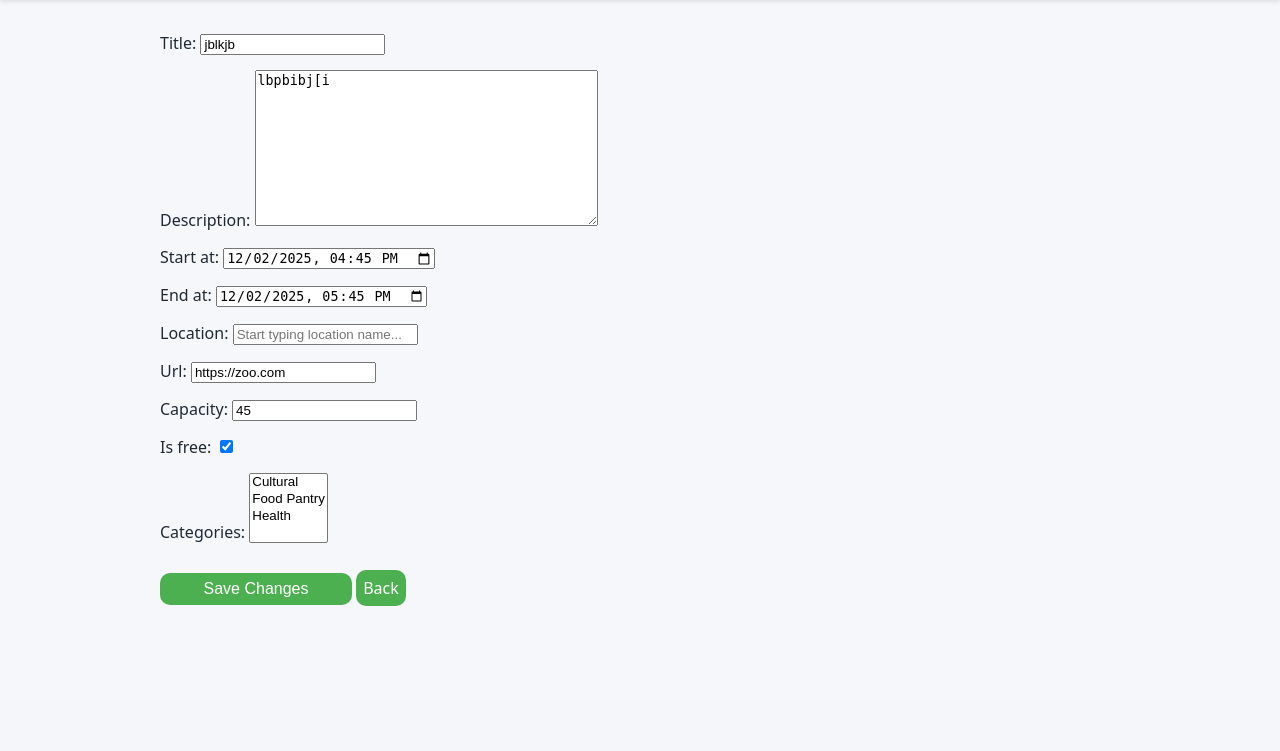
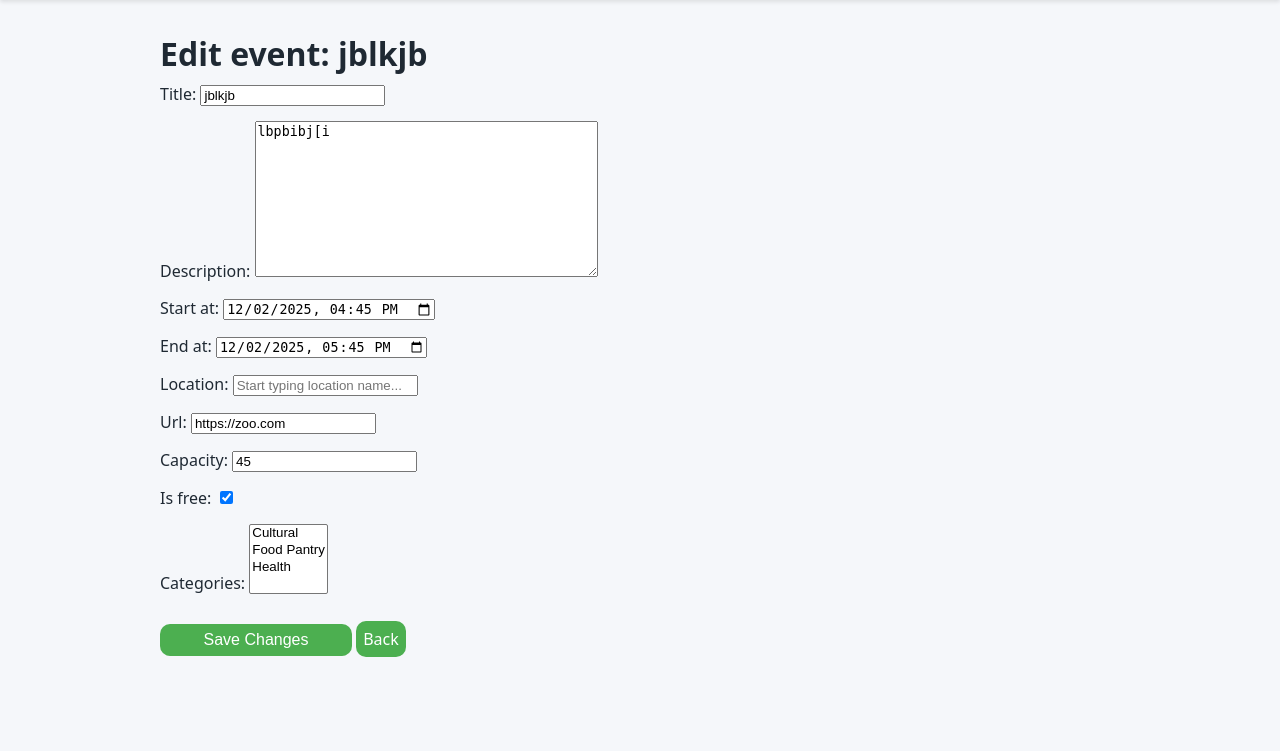
Before and after one commit to LaurelleS/ResourceFinderOmaha, a Django app: page /viewevent/8/ in a window 1280 px wide. Shown: the part 108-859 px from the top of the page. Before the commit the page ends 714 px from the top, so only its background shows below. Run offline with Django 4.2, Linux system fonts and the light colour scheme; data comes from the database, SQL or seed files in the repository.

Commit message:
fixed event editing, no duplication,

```diff
--- a/ResourceFinderOmaha/events/templates/viewEvent.html
+++ b/ResourceFinderOmaha/events/templates/viewEvent.html
@@ -1,14 +1,26 @@
 {% extends "base.html" %}
 
-{% block title %}Event • ResourceFinderOmaha{% endblock %}
+{% block title %}
+  {% if event %}
+    Edit Event • ResourceFinderOmaha
+  {% else %}
+    New Event • ResourceFinderOmaha
+  {% endif %}
+{% endblock %}
 
 {% block content %}
 
-<!-- page for orgs to view events they've created and edit them -->
+<h1 class="page-title">
+  {% if event %}
+    Edit event: {{ event.title }}
+  {% else %}
+    Create a new event
+  {% endif %}
+</h1>
 
-<div>
-    <form method="post" action="{% url 'addEvent' %}">
+<form method="post">
   {% csrf_token %}
+
   <span class="form-field">{{ form.title.label_tag }} {{ form.title }}</span>
   <span class="form-field">{{ form.description.label_tag }} {{ form.description }}</span>
   <span class="form-field">{{ form.start_at.label_tag }} {{ form.start_at }}</span>
@@ -18,13 +30,12 @@
   <span class="form-field">{{ form.capacity.label_tag }} {{ form.capacity }}</span>
   <span class="form-field">{{ form.is_free.label_tag }} {{ form.is_free }}</span>
   <span class="form-field">{{ form.categories.label_tag }} {{ form.categories }}</span>
-    <span class="form-field">{{ form.published.label_tag }} {{ form.published }}</span>
-</div>
 
-<div>
-    <button type="submit" class="register-button">Save Changes</button>
+  <button type="submit" class="register-button">
+    {% if event %}Save Changes{% else %}Create Event{% endif %}
+  </button>
+
   <a class="register-button" href="{% url 'myevents' %}">Back</a>
 </form>
-</div>
 
 {% endblock %}
--- a/ResourceFinderOmaha/events/views.py
+++ b/ResourceFinderOmaha/events/views.py
@@ -1,9 +1,10 @@
 from django.shortcuts import get_object_or_404, redirect, render
 from django.contrib import messages
+from django.db.models import Q
+from django.core.exceptions import PermissionDenied
+
 from .models import Event, Category, Registration, Location
-from django.db.models import Q
 from .forms import EventForm
-from django.core.exceptions import PermissionDenied
 
 
 def home(request):
@@ -27,130 +28,148 @@ def home(request):
     events = events.distinct()
 
     categories = Category.objects.order_by("name")
-    is_org = request.user.groups.filter(name='Organizations').exists()
+    is_org = request.user.groups.filter(name="Organizations").exists()
 
     context = {
         "events": events,
         "categories": categories,
         "query": query,
         "selected_category": category_slug,
-        "is_org": is_org
+        "is_org": is_org,
     }
     return render(request, "home.html", context)
 
 
 def myevents(request):
     user = request.user
-    is_org = request.user.groups.filter(name='Organizations').exists()
+    is_org = request.user.groups.filter(name="Organizations").exists()
 
     if not is_org:
-        regs = Registration.objects.filter(user=user, status='registered')
+        # Regular user: show events they are registered for
+        regs = Registration.objects.filter(user=user, status="registered")
         events = [r.event for r in regs]
         context = {
-            "events" : events,
-            "is_org" : is_org,
-            'registrations' : regs
+            "events": events,
+            "is_org": is_org,
+            "registrations": regs,
         }
     else:
+        # Org user: show events they own
         my_events = list(Event.objects.filter(org=user.organization))
         context = {
-            'orgevents' : my_events,
-            'is_org' : is_org,
+            "orgevents": my_events,
+            "is_org": is_org,
         }
 
-    return render(request, 'myevents.html', context)
+    return render(request, "myevents.html", context)
 
 
 def viewEvent(request, event_id):
-    event = Event.objects.get(pk=event_id)
-    if request.method == 'POST':
+    """
+    Edit an existing event (for orgs).
+    Uses the same template as addEvent, but with instance=event.
+    """
+    event = get_object_or_404(Event, pk=event_id)
+
+    if request.method == "POST":
         form = EventForm(request.POST, instance=event)
         if form.is_valid():
             form.save()
-            return redirect('myevents')
+            messages.success(request, "Event updated successfully.")
+            return redirect("myevents")
     else:
         form = EventForm(instance=event)
 
-        return render(request, 'viewEvent.html', {'form' : form})
+    return render(request, "viewEvent.html", {"form": form, "event": event})
 
 
 def eventDetail(request, event_id):
     event = Event.objects.get(pk=event_id)
 
-    if request.method == 'POST':
-        action = request.POST.get('action')
+    if request.method == "POST":
+        action = request.POST.get("action")
 
-        if action == 'register':
+        if action == "register":
 
             if not request.user.is_authenticated:
-                messages.error(request, 'You must be logged in to register.')
-                return redirect('login')
+                messages.error(request, "You must be logged in to register.")
+                return redirect("login")
 
             else:
                 already_registered = Registration.objects.filter(
-                user=request.user,
-                event=event).exists()
+                    user=request.user,
+                    event=event,
+                ).exists()
                 if already_registered:
-                    messages.info(request, 'You are already registered for this event')
+                    messages.info(request, "You are already registered for this event")
                 else:
                     Registration.objects.create(
                         user=request.user,
-                        event=event
+                        event=event,
                     )
                     messages.success(request, "You are now registered for this event!")
-            return redirect('eventDetail', event_id=event_id)
+            return redirect("eventDetail", event_id=event_id)
 
-    already_registered = False
     already_registered = Registration.objects.filter(
-            user=request.user,
-            event=event).exists()
+        user=request.user,
+        event=event,
+    ).exists()
     if already_registered and not messages.get_messages(request):
-                messages.info(request, 'You are already registered for this event')
+        messages.info(request, "You are already registered for this event")
 
-    is_org = request.user.groups.filter(name='Organizations').exists()
+    is_org = request.user.groups.filter(name="Organizations").exists()
     context = {
-        "event" : event,
-        "already_registered" : already_registered,
-        'is_org' : is_org
+        "event": event,
+        "already_registered": already_registered,
+        "is_org": is_org,
     }
 
     return render(request, "event_detail.html", context)
 
+
 def addEvent(request):
-    if request.method == 'GET':
+    """
+    Create a new event for the logged-in organization.
+    Also uses the viewEvent.html template, but with event=None.
+    """
+    if request.method == "GET":
         form = EventForm()
-        return render(request, 'viewEvent.html', {'form' : form})
+        return render(request, "viewEvent.html", {"form": form, "event": None})
     else:
         form = EventForm(request.POST, request.FILES)
         if form.is_valid():
-            location_name = form.cleaned_data['location']
-            location, _ = Location.objects.get_or_create(name=location_name,
+            location_name = form.cleaned_data["location"]
+            location, _ = Location.objects.get_or_create(
+                name=location_name,
                 defaults={
-                'city': 'Omaha',
-                'state': 'NE'
-            })
+                    "city": "Omaha",
+                    "state": "NE",
+                },
+            )
             event = form.save(commit=False)
             event.location = location
             event.org = request.user.organization
             event.save()
-            return redirect('myevents')
+            messages.success(request, "Event created successfully.")
+            return redirect("myevents")
         else:
             messages.error(request, "Please correct the errors below.")
-        return render(request, 'viewEvent.html', {'form' : form})
+        return render(request, "viewEvent.html", {"form": form, "event": None})
+
 
 def delete_reg(request, reg_id):
     reg = get_object_or_404(Registration, id=reg_id)
-    if request.method == 'POST':
+    if request.method == "POST":
         reg.delete()
         messages.success(request, "Registration Deleted.")
-        return redirect('myevents')
+        return redirect("myevents")
 
-    is_org = request.user.groups.filter(name='Organizations').exists()
+    is_org = request.user.groups.filter(name="Organizations").exists()
     my_events = list(Event.objects.filter(org=request.user.organization))
     context = {
-        'events' : my_events,
-        'is_org' : is_org,
-        'registrations': reg
+        "events": my_events,
+        "is_org": is_org,
+        "registrations": reg,
     }
 
-    return render(request, 'myevents.html', context)
+    return render(request, "myevents.html", context)
```
Lines whose indentation alone changed are shown as unchanged.
